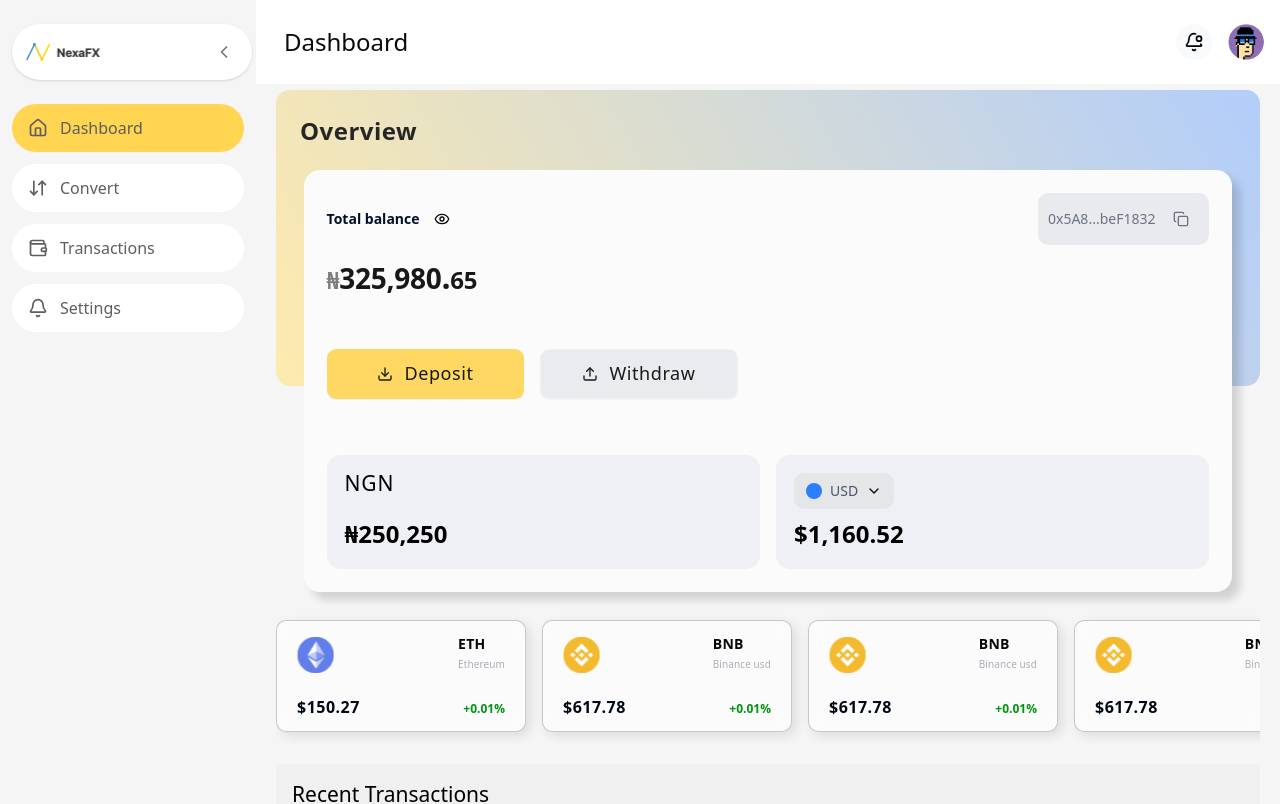
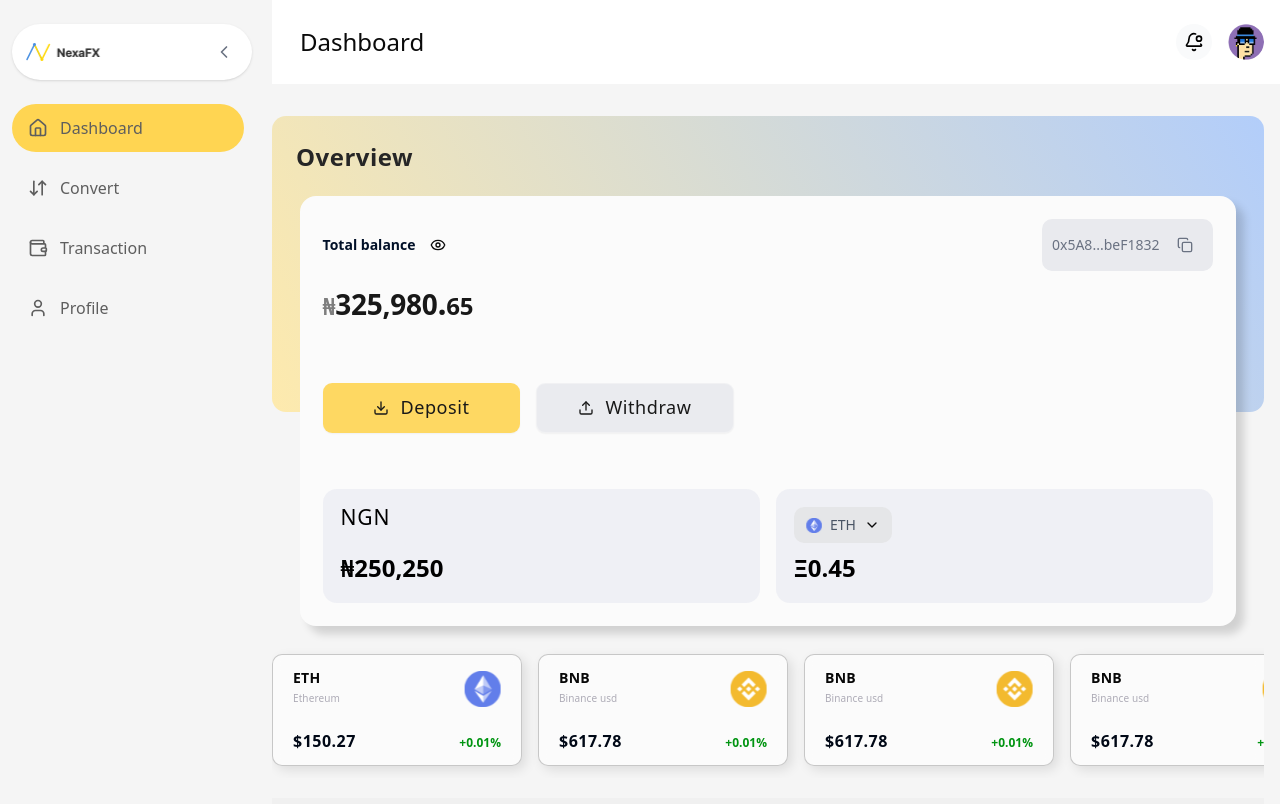
Before and after one commit to Nexacore-Org/NexaFx-web, a Next.js app: page /dashboard in a window 1280 px wide. Shown: the top 804 px of the page. Built offline with nearby package versions, Linux system fonts and the light colour scheme.

Commit message:
feat(frontend): slight fixes

```diff
--- a/app/dashboard/layout.tsx
+++ b/app/dashboard/layout.tsx
@@ -27,13 +27,13 @@ export default function Layout({ children }: LayoutProps) {
   const { isCollapsed } = useSidebarStore();
 
   return (
-    <div className="bg-bg-sidebar min-h-screen">
+    <div className="bg-bg-sidebar min-h-screen ">
       <Sidebar />
 
       {/* Main content */}
       <div
-        className={`transition-all duration-300 ${
-          isCollapsed ? "lg:ml-20" : "lg:ml-64"
+        className={`transition-all duration-300  md:pr-4 ${
+          isCollapsed ? "lg:ml-20" : "lg:ml-68"
         }`}
       >
         <Navbar />
--- a/app/dashboard/page.tsx
+++ b/app/dashboard/page.tsx
@@ -56,10 +56,10 @@ const transactionData = [
 
 export default function DashboardContent() {
   const [balanceVisible, setBalanceVisible] = useState(true);
-  const [selectedCurrency, setSelectedCurrency] = useState("USD");
+  const [selectedCurrency, setSelectedCurrency] = useState("ETH");
 
   return (
-    <div className="md:px-5 px-0 w-full md:pt-[0.625rem]">
+    <div className="px-0 md:px-4 lg:px-0 w-full md:py-[2.25rem]">
       <div className="w-full relative h-auto md:px-7 md:mt-20">
         <div className="rounded-xl z-0 hidden md:block bg-[linear-gradient(240deg,rgba(160,195,253,0.80)_-1.74%,rgba(255,231,156,0.80)_99.3%)] absolute -top-20  inset-x-0 h-74 w-full p-6 mb-6">
           <h2 className="text-text-primary font-semibold text-2xl leading-[140%] tracking-[0.48px]">
@@ -101,7 +101,7 @@ export default function DashboardContent() {
               </div>
             </div>
 
-            <div className=" flex items-baseline">
+            <div className=" flex items-baseline min-h-10">
               <span className="text-text-naira text-[1.423rem] font-semibold leading-[100%] tracking-[-0.228px] opacity-90">
                 {balanceVisible ? "₦" : "₦"}
               </span>
@@ -131,12 +131,15 @@ export default function DashboardContent() {
                     variant="ghost"
                     className="flex p-[0.625rem] justify-start w-fit items-center gap-[0.5rem] rounded-lg bg-bg-dropdown hover:bg-bg-dropdown-hover"
                   >
-                    <div
-                      className={`w-4 h-4 ${
+                    <img
+                      src={
                         currencyOptions.find((c) => c.code === selectedCurrency)
-                          ?.color
-                      } rounded-full`}
-                    ></div>
+                          ?.icon
+                      }
+                      alt={selectedCurrency}
+                      width={16}
+                      height={16}
+                    />
                     <span className="text-sm text-gray-600">
                       {selectedCurrency}
                     </span>
--- a/components/dashboard/home/constants.ts
+++ b/components/dashboard/home/constants.ts
@@ -8,11 +8,9 @@ export interface MobileAction {
 }
 
 export const currencyOptions: CurrencyOption[] = [
-  { code: "USD", name: "US Dollar", color: "bg-blue-500" },
-  { code: "EUR", name: "Euro", color: "bg-blue-600" },
-  { code: "GBP", name: "British Pound", color: "bg-red-500" },
-  { code: "BTC", name: "Bitcoin", color: "bg-orange-500" },
-  { code: "ETH", name: "Ethereum", color: "bg-purple-500" },
+  // { code: "USD", name: "US Dollar", icon: "/usd.svg" },
+  { code: "BTC", name: "Bitcoin", icon: "/bnb.svg" },
+  { code: "ETH", name: "Ethereum", icon: "/eth.svg" },
 ];
 
 export const mobileActions: MobileAction[] = [
@@ -22,9 +20,6 @@ export const mobileActions: MobileAction[] = [
 ];
 
 export const currencyValues: Record<string, string> = {
-  USD: "$1,160.52",
-  EUR: "€1,045.30",
-  GBP: "£920.15",
   BTC: "₿0.012",
   ETH: "Ξ0.45",
 };
--- a/components/dashboard/home/crypto-rate-card.tsx
+++ b/components/dashboard/home/crypto-rate-card.tsx
@@ -31,7 +31,7 @@ export function CryptoRateCard({ crypto }: CryptoRateCardProps) {
 
   return (
     <div className="flex px-2 md:px-5 h-28 py-4 min-w-[168px] md:min-w-[250px] flex-col justify-between items-start rounded-lg border-[0.027rem] border-border-crypto-card bg-bg-glass-medium shadow-[4px_4px_12px_0px_rgba(0,0,0,0.10)] backdrop-blur-[7.5px]">
-      <div className="md:flex flex gap-4 justify-center md:justify-between flex-row-reverse items-start w-full">
+      <div className="md:flex-row flex gap-4 justify-center md:justify-between flex-row-reverse items-start w-full">
         <div className="flex flex-col gap-2">
           <div className="text-text-crypto-symbol text-[0.875rem] font-semibold leading-[100%] tracking-[0.28px]">
             {crypto.symbol}
--- a/components/dashboard/home/currency-dropdown-item.tsx
+++ b/components/dashboard/home/currency-dropdown-item.tsx
@@ -4,7 +4,7 @@ import { DropdownMenuItem } from "@/components/ui/dropdown-menu";
 export interface CurrencyOption {
   code: string;
   name: string;
-  color: string;
+  icon: string; // image path for the currency icon
 }
 
 interface CurrencyDropdownItemProps {
@@ -19,7 +19,7 @@ export function CurrencyDropdownItem({
   return (
     <DropdownMenuItem onClick={onClick}>
       <div className="flex items-center space-x-2">
-        <div className={`w-3 h-3 rounded-full ${currency.color}`}></div>
+        <img src={currency.icon} alt={currency.code} width={16} height={16} />
         <span>
           {currency.code} - {currency.name}
         </span>
--- a/components/header/Navbar.tsx
+++ b/components/header/Navbar.tsx
@@ -1,7 +1,7 @@
 // components/Navbar.tsx
 "use client";
 
-import { Menu, BellDot } from "lucide-react";
+import { Menu, BellDot, ChevronLeft } from "lucide-react";
 import { useSidebarStore } from "@/store/sidebarStore";
 import Image from "next/image";
 // import clsx from "clsx";
@@ -23,14 +23,14 @@ export default function Navbar() {
   const pathname = usePathname();
 
   const currentPageName = pageNames[pathname] || "Dashboard";
-  const { toggleMobile, isCollapsed } = useSidebarStore();
+  const { toggleMobile, isCollapsed, isMobileOpen } = useSidebarStore();
 
   return (
     <nav
-      className={`flex fixed z-50 top-0 px-4 py-6 justify-between items-center self-stretch backdrop-blur-2xl transition-all duration-300 left-0 right-0
+      className={`flex fixed z-40 top-0 px-4 py-6 justify-between items-center self-stretch backdrop-blur-2xl transition-all duration-300 left-0 right-0
         bg-[linear-gradient(240deg,rgba(160,195,253,0.40)_-1.74%,rgba(255,231,156,0.40)_99.3%)]
         md:bg-white md:bg-none
-        ${isCollapsed ? "lg:left-20" : "lg:left-64"}`}
+        ${isCollapsed ? "lg:left-20" : "lg:left-68"}`}
     >
       {/* Left section */}
       <div className="flex items-center gap-2">
@@ -39,7 +39,11 @@ export default function Navbar() {
           onClick={toggleMobile}
           className="inline-flex items-center p-2 text-sm text-gray-500 rounded-lg lg:hidden hover:bg-gray-100 focus:outline-none focus:ring-2 focus:ring-gray-200"
         >
-          <Menu className="w-6 h-6" />
+          {isMobileOpen ? (
+            <ChevronLeft className="w-6 h-6" />
+          ) : (
+            <Menu className="w-6 h-6" />
+          )}
         </button>
 
         {/* Page name */}
--- a/components/header/Sidebar.tsx
+++ b/components/header/Sidebar.tsx
@@ -4,11 +4,10 @@
 import {
   Home,
   Wallet,
-  Bell,
   User,
   ArrowDownUp,
-  X,
   ChevronLeft,
+  Copy,
 } from "lucide-react";
 import { useSidebarStore } from "@/store/sidebarStore";
 import { useEffect, useState } from "react";
@@ -18,9 +17,8 @@ import Image from "next/image";
 const initialMenuItems = [
   { icon: Home, label: "Dashboard", href: "/dashboard", active: true },
   { icon: ArrowDownUp, label: "Convert", href: "/dashboard/convert" },
-  { icon: Wallet, label: "Transactions", href: "/dashboard/transactions" },
-  { icon: Bell, label: "Settings", href: "/dashboard/settings" },
-  // { icon: User, label: "Profile", href: "/dashboard/profile" },
+  { icon: Wallet, label: "Transaction", href: "/dashboard/transactions" },
+  { icon: User, label: "Profile", href: "/dashboard/profile" },
 ];
 
 export default function Sidebar() {
@@ -45,6 +43,18 @@ export default function Sidebar() {
       const sidebar = document.getElementById("sidebar");
       const target = event.target as Node;
 
+      // Also close on click of a menu item on mobile
+      const menuButton = (event.target as HTMLElement).closest("button");
+      if (
+        isMobileOpen &&
+        menuButton &&
+        sidebar &&
+        sidebar.contains(menuButton)
+      ) {
+        closeMobile();
+        return;
+      }
+
       if (isMobileOpen && sidebar && !sidebar.contains(target)) {
         closeMobile();
       }
@@ -63,32 +73,37 @@ export default function Sidebar() {
     <>
       {/* Mobile overlay */}
       {isMobileOpen && (
-        <div className="fixed inset-0 z-40 bg-gray-900 bg-opacity-50 lg:hidden" />
+        <div
+          className="fixed inset-0 z-50 bg-white opacity-40 backdrop-blur-2xl lg:hidden"
+          onClick={closeMobile}
+        />
       )}
 
       {/* Sidebar */}
       <aside
         id="sidebar"
-        className={`fixed left-0 top-0 z-40 h-screen transition-all duration-300
+        className={`fixed left-0 top-0 z-50 h-screen transition-all duration-300
         ${isMobileOpen ? "translate-x-0" : "-translate-x-full"}
         lg:translate-x-0
-        ${isCollapsed ? "lg:w-20" : "lg:w-64"} w-64 bg-bg-sidebar`}
+        ${isCollapsed ? "lg:w-20" : "lg:w-64"} w-80 bg-bg-sidebar`}
       >
-        {/* Mobile close button */}
-        <div className="lg:hidden absolute top-4 right-4">
-          <button
-            onClick={closeMobile}
-            className="p-2 text-gray-500 hover:bg-gray-100 rounded-lg"
-          >
-            <X className="w-5 h-5" />
-          </button>
-        </div>
-
         <div className="h-full px-3 pb-4 overflow-y-auto">
           {/* Logo and Toggle Section */}
           <div className="mb-6 pt-6">
+            {/* Mobile Header */}
+            <div className="lg:hidden flex items-center justify-between px-2.5">
+              <Image src="/logo.png" alt="Logo" width={124} height={42} />
+              <button
+                onClick={closeMobile}
+                className="p-2 rounded-full hover:bg-gray-100"
+              >
+                <ChevronLeft className="w-5 h-5 text-gray-500" />
+              </button>
+            </div>
+
+            {/* Desktop Header */}
             <div
-              className={`flex items-center justify-between p-2.5 ${
+              className={`hidden lg:flex items-center justify-between p-2.5 ${
                 isCollapsed ? "lg:w-16" : "lg:w-60"
               } rounded-full bg-white shadow-sm`}
             >
@@ -118,6 +133,36 @@ export default function Sidebar() {
               </button>
             </div>
           </div>
+          {/* User Profile Section - Mobile */}
+          <div className="lg:hidden p-4 rounded-lg bg-[linear-gradient(240deg,rgba(160,195,253,0.40)_-1.74%,rgba(255,231,156,0.40)_99.3%)] mb-4">
+            <div className="flex items-center gap-4">
+              <Image
+                src="/user.png"
+                alt="User"
+                width={56}
+                height={54}
+                className="rounded-xl"
+              />
+              <div>
+                <h3 className="text-black font-semibold text-[20.086px] leading-[140%] tracking-[0.603px]">
+                  cerseiload
+                </h3>
+                <div className="flex items-center gap-2">
+                  <span className="text-[#595959] block text-xs font-medium leading-[140%] tracking-[0.12px]">
+                    Wallet address:
+                  </span>
+                  <span className="text-black block text-[12.342px] font-semibold leading-[140%] tracking-[0.123px]">
+                    0xAbc...123
+                  </span>
+                  <button
+                    onClick={() => navigator.clipboard.writeText("0xAbc...123")}
+                  >
+                    <Copy className="w-4 h-4" />
+                  </button>
+                </div>
+              </div>
+            </div>
+          </div>
 
           <ul className="space-y-3 font-medium">
             {menuItems.map((item, index) => {
@@ -126,8 +171,10 @@ export default function Sidebar() {
                 <li key={index}>
                   <button
                     onClick={() => handleMenuClick(item.href, item.label)}
-                    className={`flex items-center text-text-tertiary rounded-full hover:bg-brand-primary group ${
-                      item.active ? "bg-brand-primary" : "bg-white"
+                    className={`flex items-center text-text-tertiary rounded-full group ${
+                      item.active
+                        ? "bg-brand-primary text-black"
+                        : "bg-transparent hover:bg-brand-primary/20"
                     } transition-all duration-300 ${
                       isCollapsed
                         ? "lg:w-12 lg:h-12 lg:justify-center"
@@ -136,8 +183,8 @@ export default function Sidebar() {
                     title={isCollapsed ? item.label : ""}
                   >
                     <IconComponent
-                      className={`w-5 h-5 text-text-tertiary transition duration-75 group-hover:text-gray-900 ${
-                        item.active ? "text-text-tertiary" : ""
+                      className={`w-5 h-5 text-text-tertiary transition duration-75 group-hover:text-black ${
+                        item.active ? "text-black" : ""
                       }`}
                     />
                     {!isCollapsed && <span className="ml-3">{item.label}</span>}
```
Also changed, not shown: public/deposit.svg.
